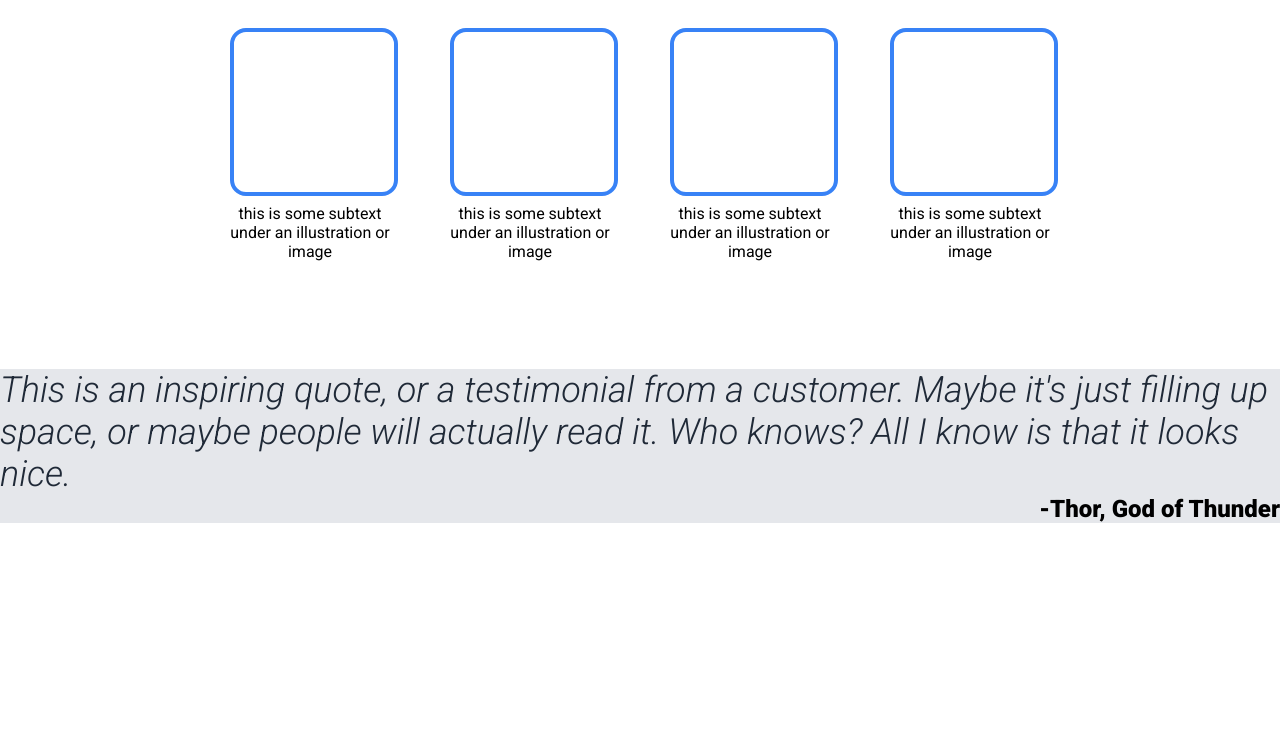
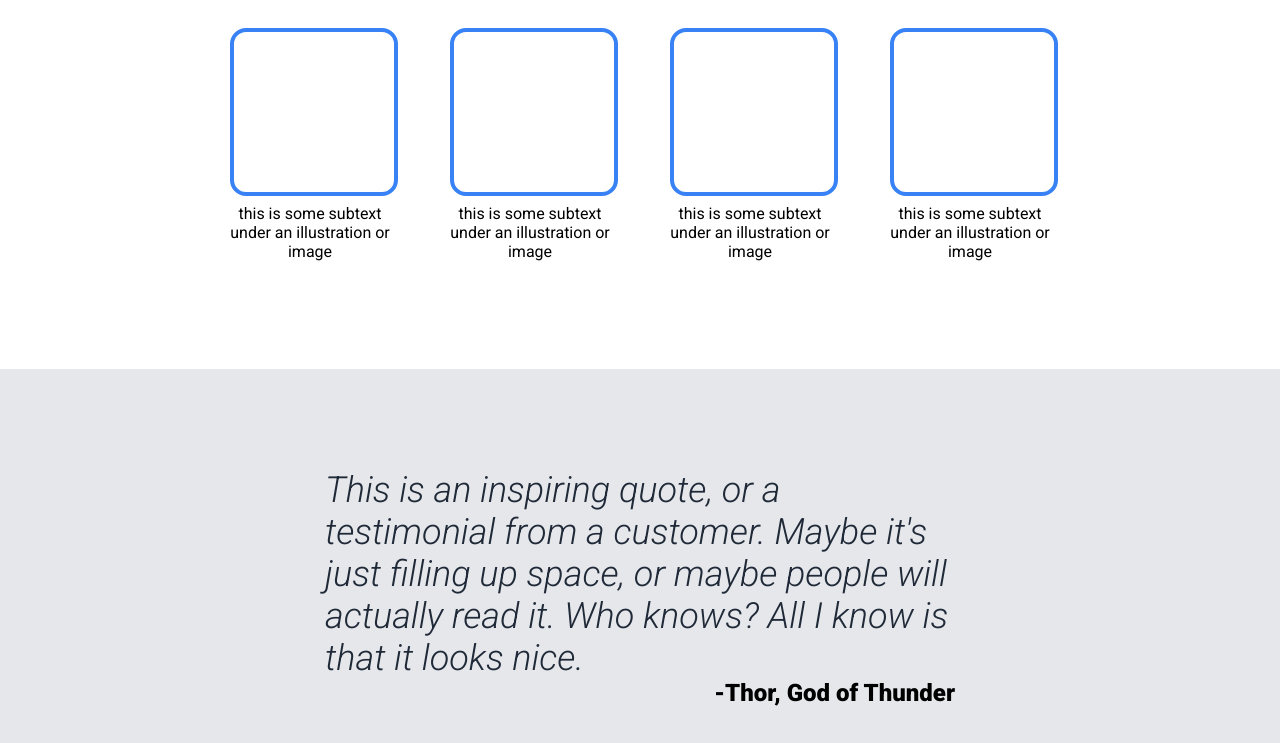
Before and after one commit to fvalentin22/odin_landing_page, a plain HTML site: page index.html in a window 1280 px wide. Shown: the part 591-1334 px from the top of the page. Before the commit the page ends 1114 px from the top, so only its background shows below. Drawn offline with Linux system fonts and the light colour scheme.

Commit message:
Add padding around section three content
I added a second div container around the entirety of section three
content and added padding to get the dimensions of the content correct

```diff
--- a/index.html
+++ b/index.html
@@ -52,12 +52,14 @@
       </div>
     </div>
     <div class="sectionthree">
+      <div class="sectionthreecontent">
       <div class="quote">This is an inspiring quote, or a testimonial
         from a customer. Maybe it's just filling up space, or maybe
         people will actually read it. Who knows? All I know is that it
         looks nice.</div>
         <div class="thor">-Thor, God of Thunder</div>
-    </div>
+      </div>
+      </div>
     <div class="sectionfour"></div>
     <div class="footer"></div>
   </body>
--- a/style.css
+++ b/style.css
@@ -110,9 +110,13 @@ a {
 /* CSS specific to section three */
 
 .sectionthree {
+    background-color: #e5e7eb;
+}
+
+.sectionthreecontent {
     display: flex;
     flex-direction: column;
-    background-color: #e5e7eb;
+    padding: 100px 325px;
 }
 
 .quote{
```
